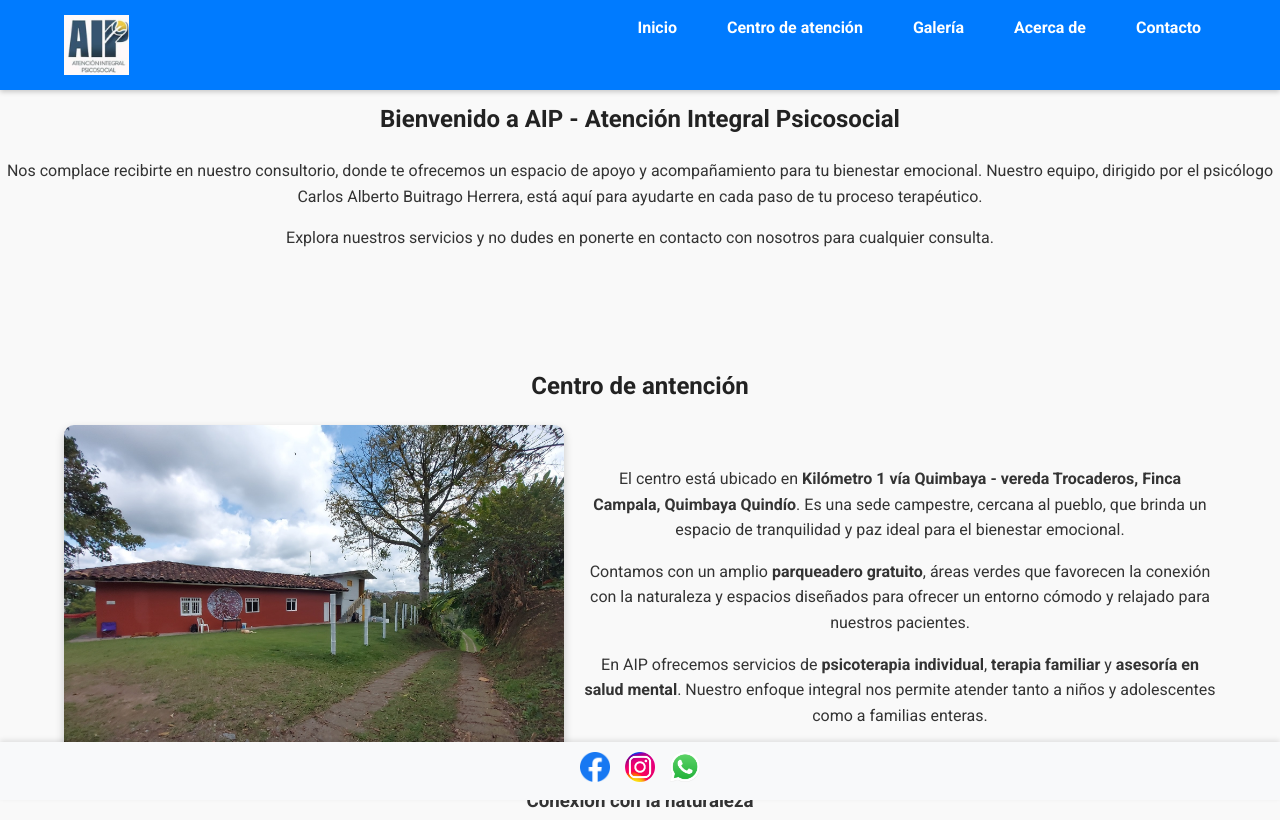
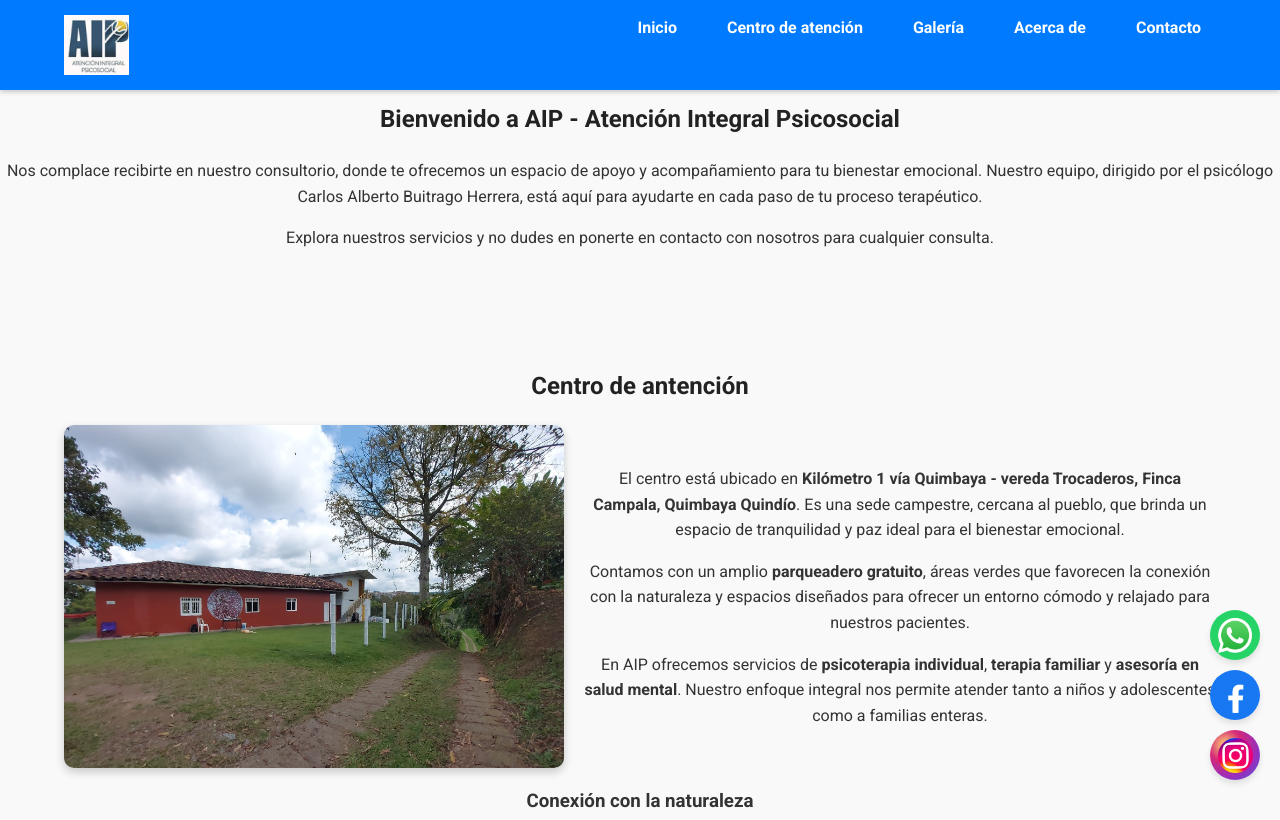
Before and after one commit to MariUva/AIP, a plain HTML site: page index.html in a window 1280 px wide. Shown: the top 820 px of the page. Drawn offline with Linux system fonts and the light colour scheme.

Commit message:
Botones flotantes

```diff
--- a/assets/css/style.css
+++ b/assets/css/style.css
@@ -207,7 +207,6 @@ footer {
     color: white;
     text-align: center;
     padding: 20px 0;
-    margin-bottom: 50px; /* Agregar espacio suficiente en la parte inferior */
 
 }
 
@@ -359,3 +358,49 @@ footer {
 .gallery-item:nth-child(4) {
     grid-row: span 2; /* Esta imagen ocupa dos filas */
 }
+
+.social-buttons {
+    position: fixed;
+    bottom: 20px;
+    right: 20px;
+    display: flex;
+    flex-direction: column;
+    gap: 10px;
+    z-index: 1000;
+}
+
+.social-btn {
+    width: 50px;
+    height: 50px;
+    display: flex;
+    justify-content: center;
+    align-items: center;
+    border-radius: 50%;
+    background-color: #ffffff;
+    box-shadow: 0 4px 6px rgba(0, 0, 0, 0.1);
+    transition: transform 0.3s, box-shadow 0.3s;
+}
+
+.social-btn img {
+    width: 70%;
+    height: 70%;
+    object-fit: contain;
+}
+
+.social-btn:hover {
+    transform: scale(1.1);
+    box-shadow: 0 6px 8px rgba(0, 0, 0, 0.15);
+}
+
+/* Personalización de colores para cada botón */
+.social-btn.facebook {
+    background-color: #1877f2; /* Color de fondo de Facebook */
+}
+
+.social-btn.instagram {
+    background: radial-gradient(circle at 30% 30%, #feda75, #d62976, #962fbf, #4f5bd5);
+}
+
+.social-btn.whatsapp {
+    background-color: #25d366; /* Color de fondo de WhatsApp */
+}
--- a/index.html
+++ b/index.html
@@ -151,6 +151,8 @@
                 </ul>
             </div>
         </div>
+
+
     </section>
 
 
@@ -160,25 +162,28 @@
         </div>
     </footer>
 
-
-    <!-- Barra fija de redes sociales -->
-    <div class="social-fixed">
-        <a href="https://web.facebook.com/atencionintegralpsicosocial/?_rdc=1&_rdr" target="_blank">
-            <img src="assets/redes sociales/facebook.png" alt="Facebook" title="Facebook">
-        </a>
-        <a href="https://www.instagram.com/atencionintegralpsicosocial/" target="_blank">
-            <img src="assets/redes sociales/instagram.png" alt="Instagram" title="Instagram">
-        </a>
-        <a href="https://wa.me/573043883775" target="_blank">
-            <img src="assets/redes sociales/whatsapp.png" alt="WhatsApp" title="WhatsApp">
-        </a>
-    </div>
-
     <script src="assets/js/script.js"></script>
     </body>
     </html>
 
+    <!-- Botones flotantes de redes sociales -->
+    <div class="social-buttons">
 
-    <script src="assets/js/script.js"></script>
+        <a href="https://wa.me/573043883775" target="_blank" class="social-btn whatsapp">
+            <img src="assets/redes sociales/whatsapp.png" alt="WhatsApp" title="WhatsApp">
+        </a>
+        <a href="https://web.facebook.com/atencionintegralpsicosocial/?_rdc=1&_rdr" target="_blank" class="social-btn facebook">
+            <img src="assets/redes sociales/facebook.png" alt="Facebook" title="Facebook">
+        </a>
+        <a href="https://www.instagram.com/atencionintegralpsicosocial/" target="_blank" class="social-btn instagram">
+            <img src="assets/redes sociales/instagram.png" alt="Instagram" title="Instagram">
+        </a>
+
+    </div>
+
+
+
+
+
 </body>
 </html>
```
